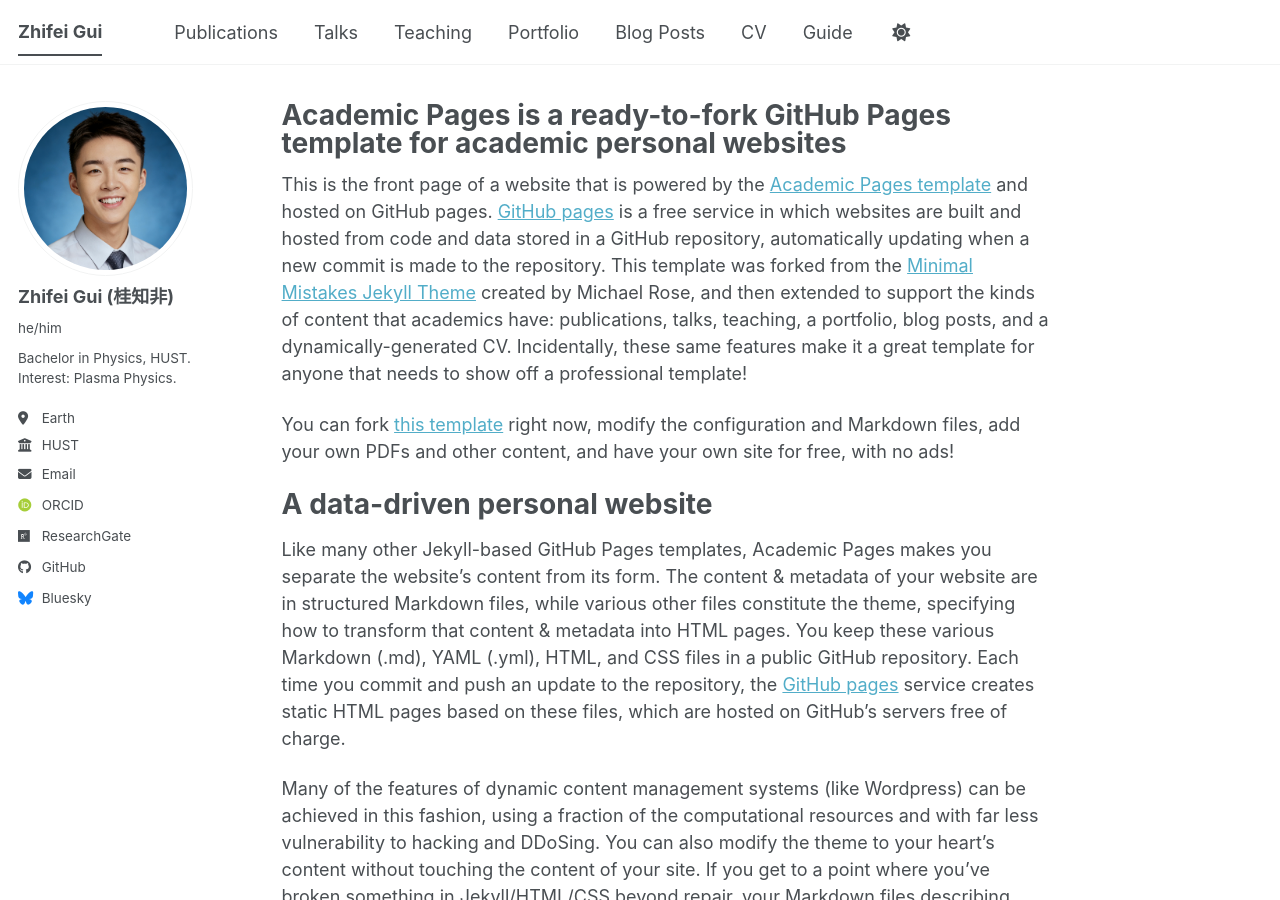
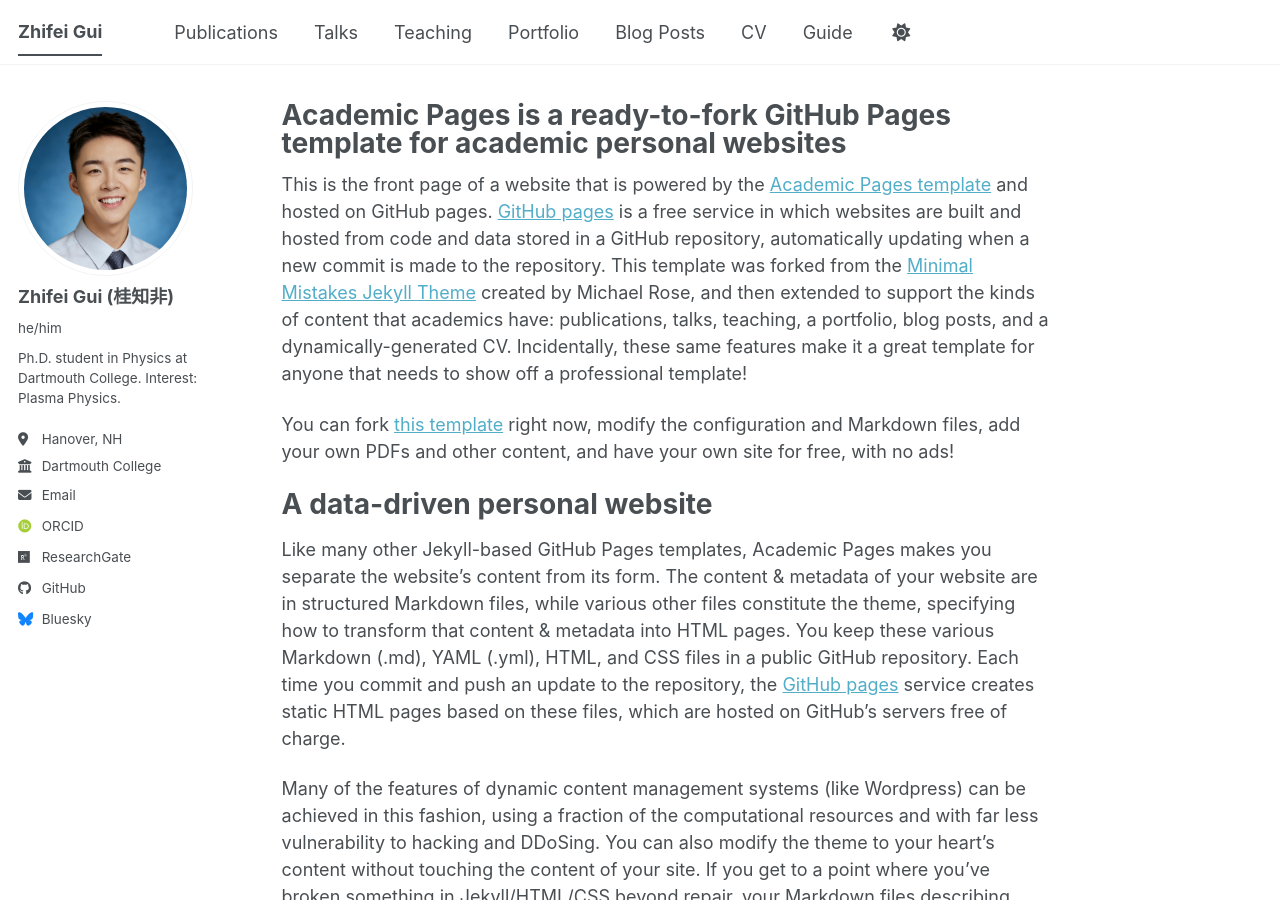
Before and after one commit to zzzzzzate/zzzzzzate.github.io, a Jekyll site: the page built from _pages/about.md, in a window 1280 px wide and 900 px high. Built offline with Jekyll 4.4.1, drawn with Linux system fonts in a browser that asks for light colours; some web fonts are replaced; a script bundle is joined from its source files by our own code; library files that are not in the unit come from our copies.

Commit message:
更新了一些信息

```diff
--- a/_config.yml
+++ b/_config.yml
@@ -26,11 +26,11 @@
   avatar           : "gzf_profile.jpg"
   name             : "Zhifei Gui (桂知非)"
   pronouns         : "he/him"
-  bio              : "Bachelor in Physics, HUST. Interest: Plasma Physics."
-  location         : "Earth"
-  employer         : "HUST"
+  bio              : "Ph.D. student in Physics at Dartmouth College. Interest: Plasma Physics."
+  location         : "Hanover, NH"
+  employer         : "Dartmouth College"
   uri              : # URL
-  email            : "u202210151@hust.edu.cn"
+  email            : "zhifei.gui.gr@dartmouth.edu"
 
   # Academic websites
   academia         : # URL
```
